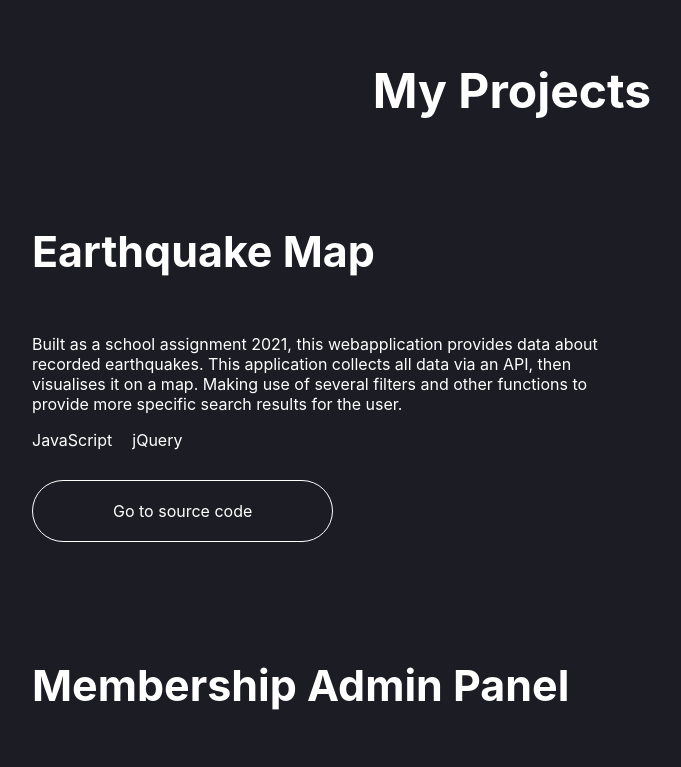
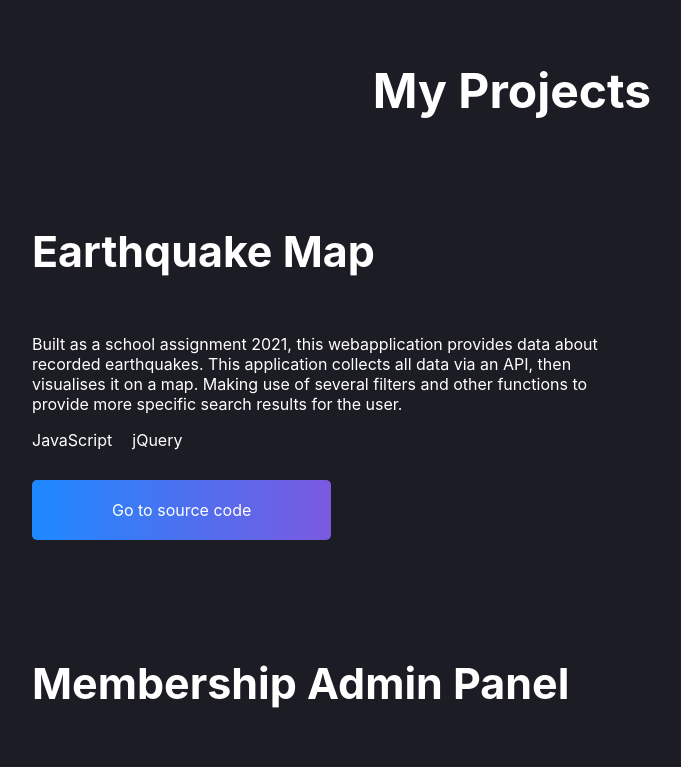
Before and after one commit to pimdbg/pimdbg.github.io, a React (Create React App) app: page / in a window 1280 px wide. Shown: the part 2000-2767 px from the top of the page, without its empty margins (128-809 px from the left). Built offline with nearby package versions, Linux system fonts and the light colour scheme.

Commit message:
Update project__link class styling

```diff
--- a/src/App.css
+++ b/src/App.css
@@ -4,6 +4,7 @@
   --color-custom-blue: #1d89ff;
   --color-custom-purple: #c533c8;
   --text-gradient: linear-gradient(to right, var(--color-custom-blue), #c533c8);
+
   --gap: 30px;
   --padding: 30px;
   --layout-width: 75%;
@@ -41,6 +42,7 @@ html {
   -webkit-background-clip: text;
   -webkit-text-fill-color: transparent;
   width: fit-content;
+  background-size: 230%;
 }
 .text-block {
   max-width: 60ch;
@@ -60,6 +62,7 @@ html {
   color: var(--color-custom-blue);
   margin: 0;
   width: fit-content;
+  background-size: 100%;
   visibility: hidden;
   animation: slideIn 1000ms 500ms forwards;
 }
@@ -167,10 +170,8 @@ html {
 
 .btn {
   background-color: transparent;
-  border: white 1px solid;
-  color: white;
   padding: 20px 80px;
-  border-radius: 999vmax;
+  border-radius: 5px;
   display: block;
   cursor: pointer;
   width: fit-content;
@@ -188,6 +189,9 @@ html {
 
 .project__link {
   margin: var(--padding) 0;
+  color: white;
+  background: var(--text-gradient);
+  background-size: 180%;
 }
 
 .observer {
```
